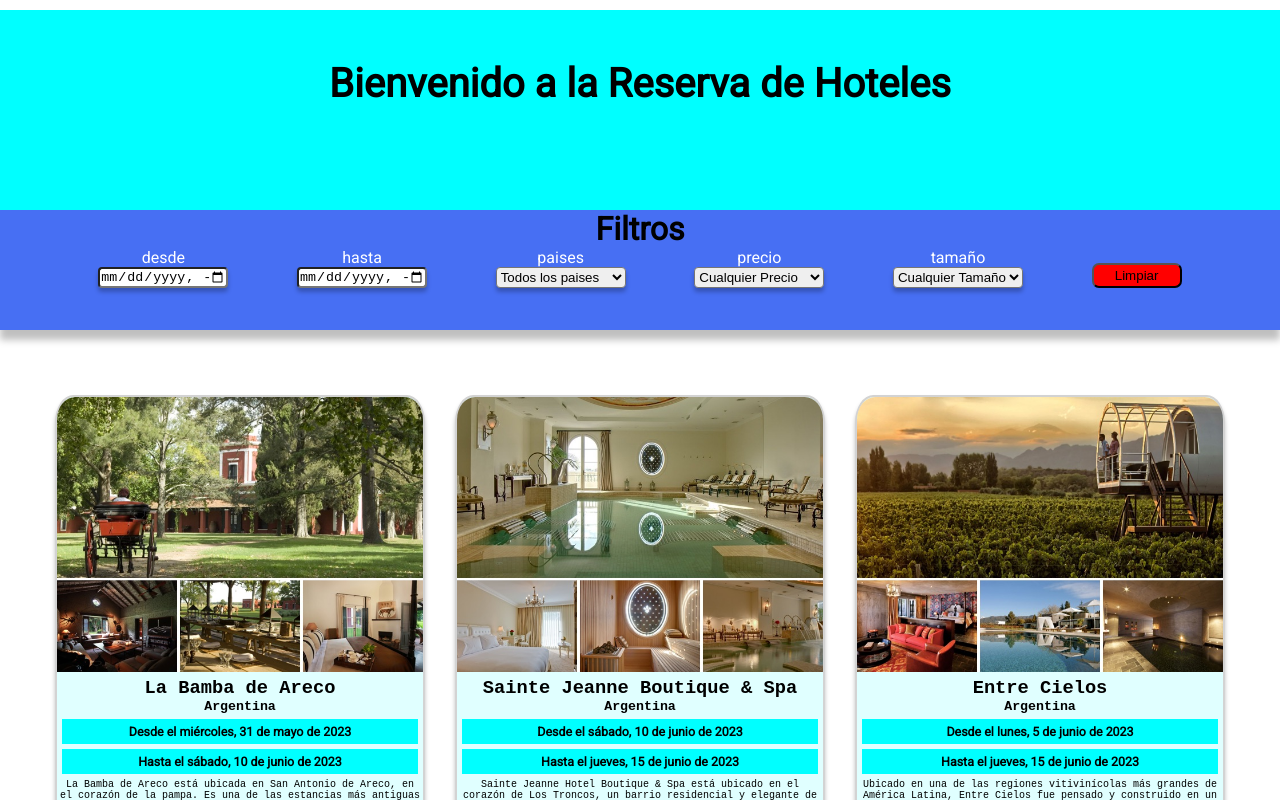
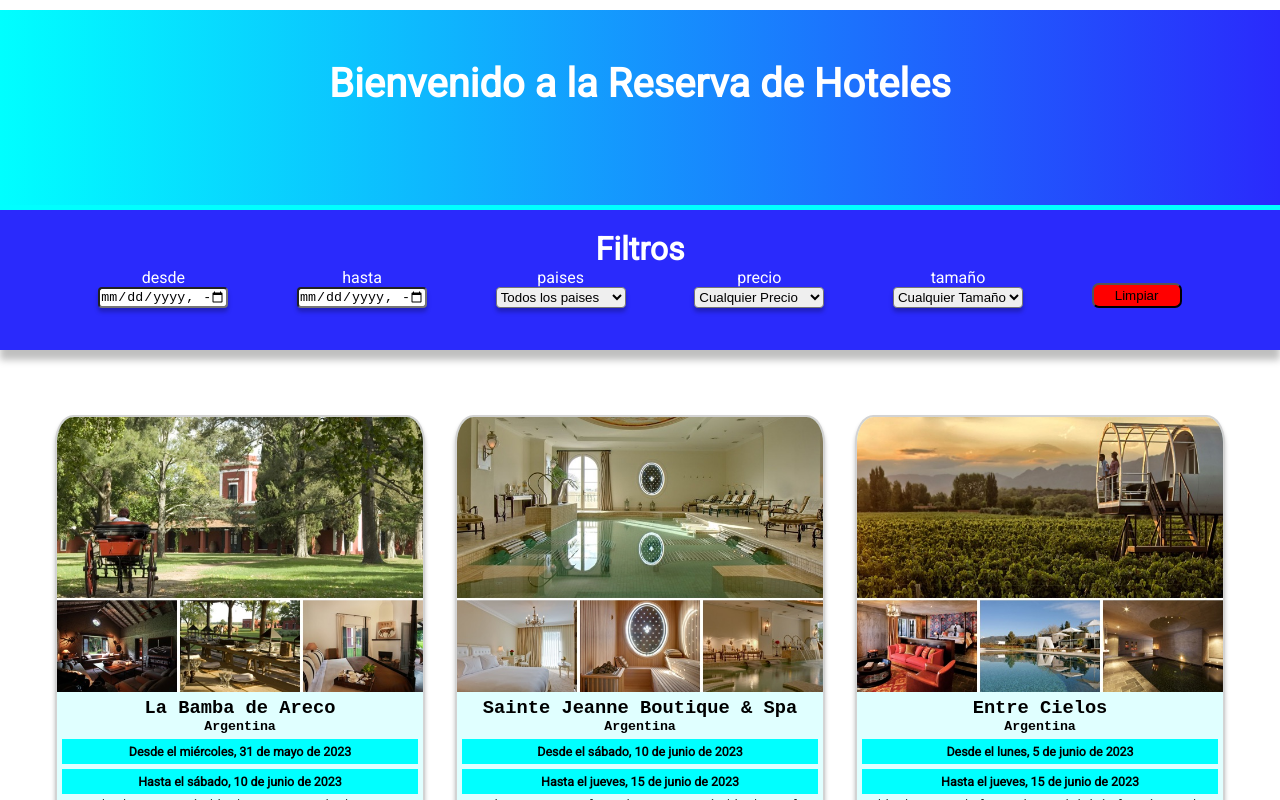
Before and after one commit to GregoryGalicio/filtrado-hoteles, a React (Create React App) app: page / in a window 1280 px wide. Shown: the top 800 px of the page. Built offline with nearby package versions, Linux system fonts and the light colour scheme.

Commit message:
Estilos gradientes

```diff
--- a/src/components/Filtros/Filtros.scss
+++ b/src/components/Filtros/Filtros.scss
@@ -5,14 +5,15 @@
   flex-direction: column;
   align-items: center;
   width: 100%;
-  background-color: rgb(71, 111, 243);
-  height: 120px;
+  background-color: rgb(42, 42, 252);
+  height: 140px;
   box-shadow: 0px 10px 7px rgba(0, 0, 0, 0.25);
   margin-bottom: 50px;
+  padding-top: 20px;
   font-family: 'roboto', sans-serif;
+  color: white;
   // border: 2px red solid;
 }
-
 
 .filtros-lista {
   display: flex;
--- a/src/components/Footer/Footer.scss
+++ b/src/components/Footer/Footer.scss
@@ -1,7 +1,7 @@
 /*Aqui inicia la sección del footer*/
 .main-footer {
   color: white;
-  background-color:rgb(71, 111, 243);
+  background: linear-gradient(10deg,cyan, rgb(42, 42, 252));
   padding-top: 2em;
   position: relative;
   bottom: 0;
--- a/src/components/Header/Header.scss
+++ b/src/components/Header/Header.scss
@@ -1,12 +1,17 @@
 .Header {
   width: 100%;
   margin: 0 auto;
-  background-color: cyan;
+  background: linear-gradient(90deg,cyan, rgb(42, 42, 252));
   height: 200px;
   padding: 50px;
   margin-top: 10px;
+  border-bottom: solid 5px cyan ;
+  color: white;
+  box-shadow: 0px 10px 7px rgba(0, 0, 0, 0.25);
+
 }
 .Header h1{
   font-family: 'roboto', sans-serif;
   font-size:40px ;
+  margin-bottom: 10px;
 }
--- a/src/components/Hotel/Hotel.scss
+++ b/src/components/Hotel/Hotel.scss
@@ -12,13 +12,14 @@
   margin-bottom: 15px;
   box-shadow: 0px 4px 4px rgba(0, 0, 0, 0.25);
   border-radius: 5%;
+  overflow: hidden;/*este estilo hace que los hijos de ese box tengan como limite al padre y sus estilos en este caso el border radius*/
   //font-family: sans-serif;
 
   .containerImageDescription {
     height: 450px;
     overflow: auto;
     border-bottom: 1px solid black;
-    border-radius: 5% 5% 0% 0%;
+
 
   }
   .image{
@@ -48,8 +49,9 @@
   }
   .description{
     font-size: 10px;
+    // border: solid 1px purple;
+    margin:0px 7px 0px 7px;
     //font-family: sans-serif;
-
 
   }
 
@@ -79,7 +81,7 @@
 
     &:hover {
       cursor: pointer;
-      background-color: purple;
+      background-color: rgb(42, 42, 252);
       color:white
     }
   }
```
